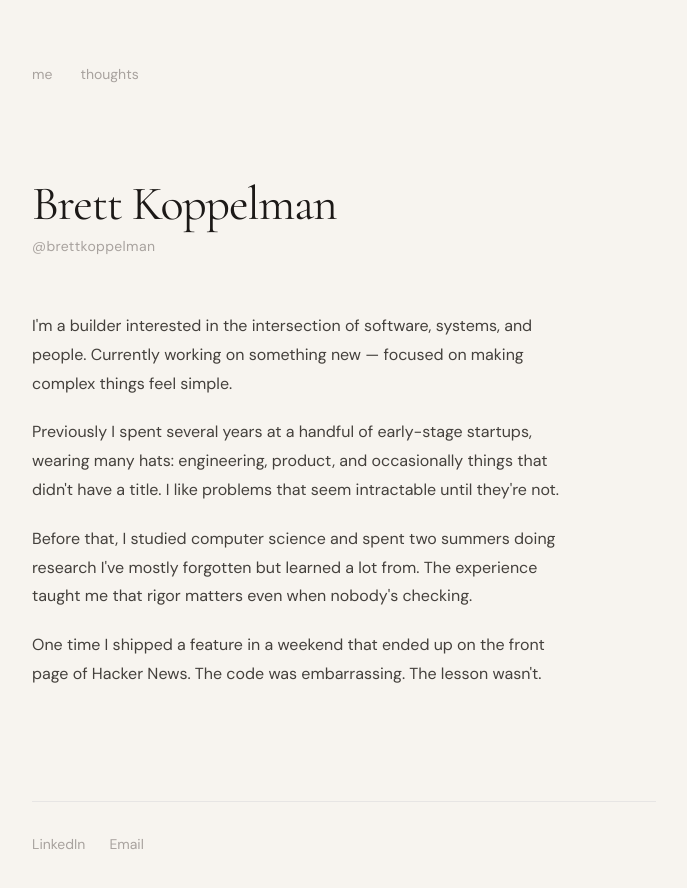
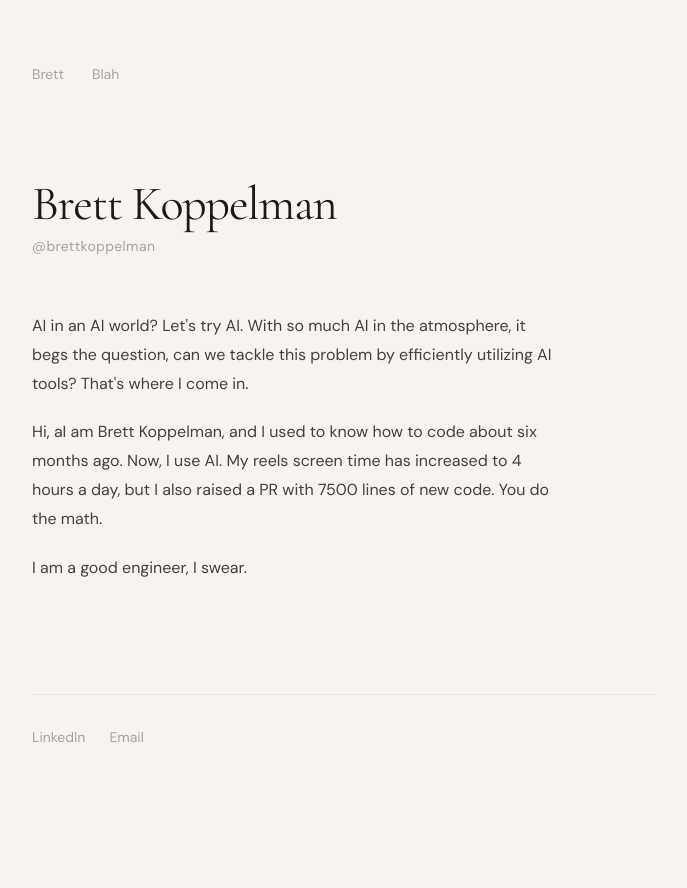
Before and after one commit to brettkoppelman/brettkoppelman.github.io, a Next.js app: page / in a window 1280 px wide. Shown: the top 888 px of the page, without its empty margins (296-983 px from the left). After the commit the page ends 811 px from the top, so only its background shows below. Built offline with nearby package versions, Linux system fonts and the light colour scheme.

Commit message:
Update nav labels and replace bio copy
Co-Authored-By: Claude Sonnet 4.6 <noreply@anthropic.com>

```diff
--- a/components/Header.tsx
+++ b/components/Header.tsx
@@ -8,22 +8,16 @@ export default function Header() {
 
       <div className="space-y-5 text-[#44403C] leading-[1.8] text-base max-w-[530px] font-sans font-normal">
         <p>
-          I'm a builder interested in the intersection of software, systems, and people. Currently
-          working on something new — focused on making complex things feel simple.
+          AI in an AI world? Let's try AI. With so much AI in the atmosphere, it begs the question,
+          can we tackle this problem by efficiently utilizing AI tools? That's where I come in.
         </p>
         <p>
-          Previously I spent several years at a handful of early-stage startups, wearing many hats:
-          engineering, product, and occasionally things that didn't have a title. I like problems
-          that seem intractable until they're not.
+          Hi, aI am Brett Koppelman, and I used to know how to code about six months ago. Now, I use
+          AI. My reels screen time has increased to 4 hours a day, but I also raised a PR with 7500
+          lines of new code. You do the math.
         </p>
         <p>
-          Before that, I studied computer science and spent two summers doing research I've mostly
-          forgotten but learned a lot from. The experience taught me that rigor matters even when
-          nobody's checking.
-        </p>
-        <p>
-          One time I shipped a feature in a weekend that ended up on the front page of Hacker News.
-          The code was embarrassing. The lesson wasn't.
+          I am a good engineer, I swear.
         </p>
       </div>
     </section>
--- a/components/Nav.tsx
+++ b/components/Nav.tsx
@@ -3,8 +3,8 @@ import Link from 'next/link'
 export default function Nav() {
   return (
     <nav className="flex gap-7 text-sm text-subtle mb-24 font-sans">
-      <Link href="/" className="hover:text-accent transition-colors duration-200">me</Link>
-      <Link href="/thoughts" className="hover:text-accent transition-colors duration-200">thoughts</Link>
+      <Link href="/" className="hover:text-accent transition-colors duration-200">Brett</Link>
+      <Link href="/thoughts" className="hover:text-accent transition-colors duration-200">Blah</Link>
     </nav>
   )
 }
```
